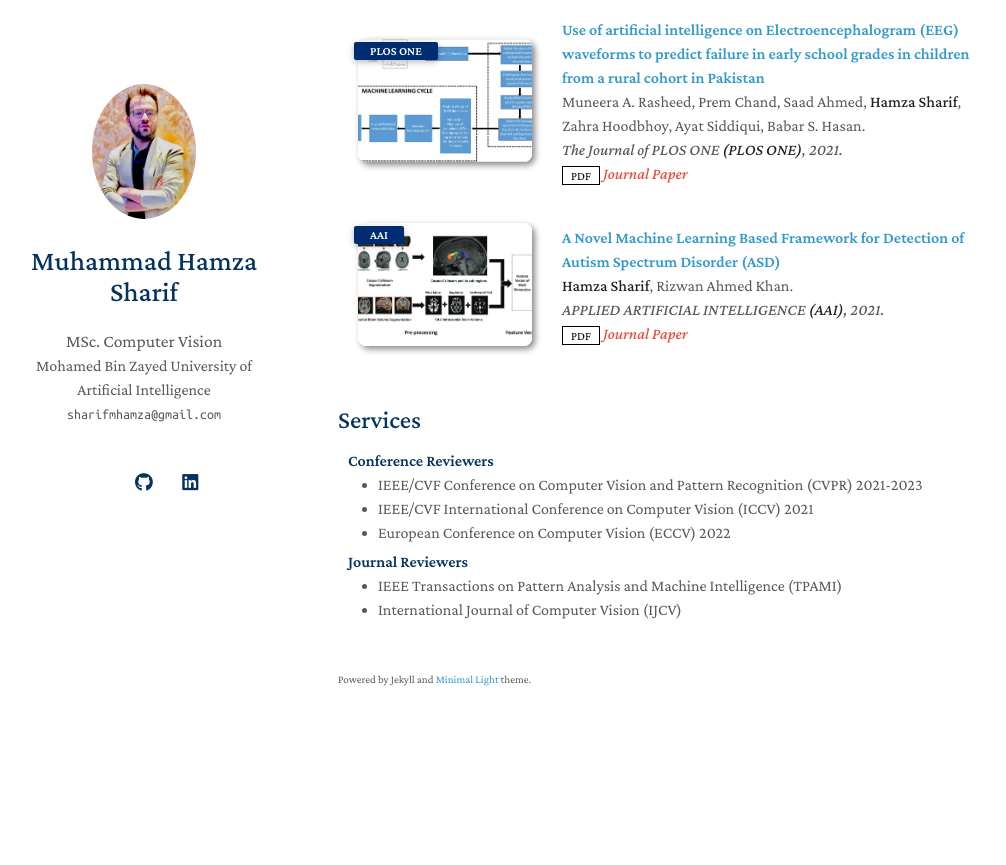
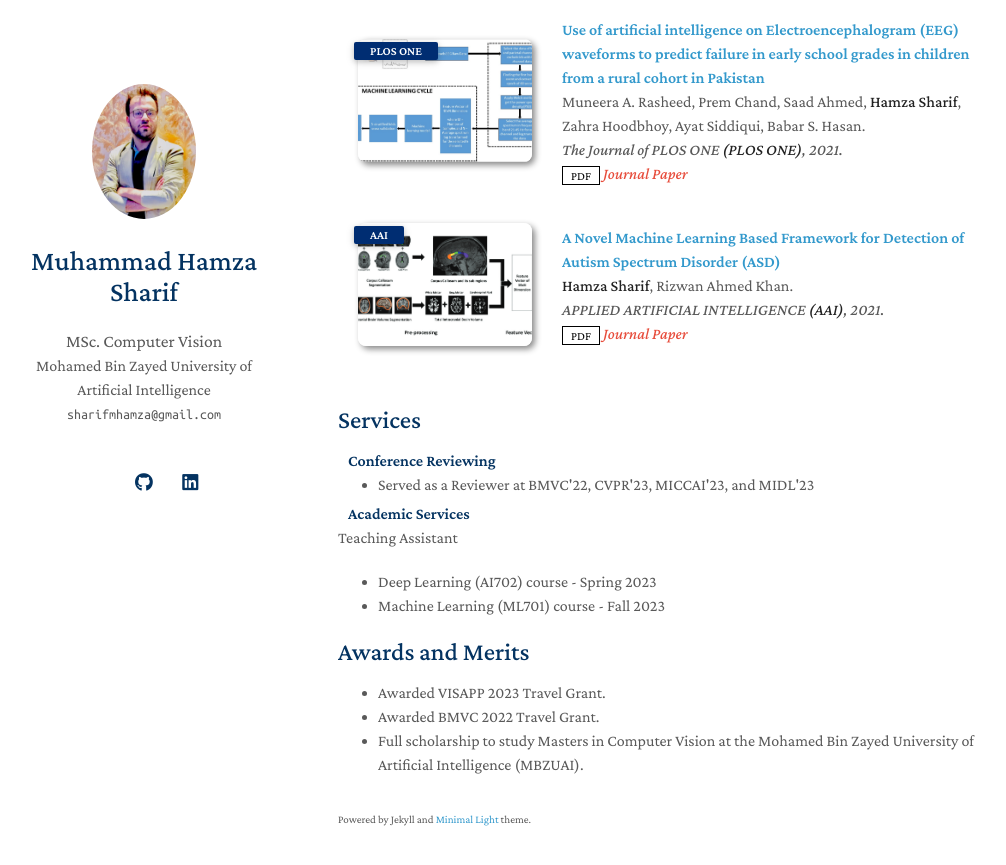
Before and after one commit to Sharifmhamza/sharifmhamza.github.io, a Jekyll site: the page built from index.md, in a window 1280 px wide and 900 px high, scrolled down 2052 px. Shown: the top 865 px of the window, without its empty margins (132-1138 px from the left). Built offline with Jekyll 4.4.1, drawn with Linux system fonts in a browser that asks for light colours; a style sheet for code colours, icons or effects is not loaded; our own code applies the rules of GitHub Pages for plain Markdown files; before the commit the page ends 2812 px from its top, so only the background shows below that.

Commit message:
Update services.md

```diff
--- a/_includes/services.md
+++ b/_includes/services.md
@@ -1,16 +1,26 @@
 ## Services
 
-<h4 style="margin:0 10px 0;">Conference Reviewers</h4>
+<h4 style="margin:0 10px 0;">Conference Reviewing</h4>
 
 <ul style="margin:0 0 5px;">
-  <li><a href="http://cvpr2023.thecvf.com/"><autocolor>IEEE/CVF Conference on Computer Vision and Pattern Recognition (CVPR) 2021-2023</autocolor></a></li>
-  <li><a href="http://iccv2021.thecvf.com/"><autocolor>IEEE/CVF International Conference on Computer Vision (ICCV) 2021</autocolor></a></li>
-  <li><a href="https://eccv2022.ecva.net/"><autocolor>European Conference on Computer Vision (ECCV) 2022</autocolor></a></li>
+  <li><autocolor>Served as a Reviewer at BMVC'22, CVPR'23, MICCAI'23, and MIDL'23</autocolor></li>
 </ul>
 
-<h4 style="margin:0 10px 0;">Journal Reviewers</h4>
+<h4 style="margin:0 10px 0;">Academic Services</h4>
+Teaching Assistant
+<ul style="margin:0 0 20px;">
+  <li><autocolor>Deep Learning (AI702) course - Spring 2023</autocolor></li>
+  <li><autocolor>Machine Learning (ML701) course - Fall 2023</autocolor></li>
+</ul>
 
-<ul style="margin:0 0 20px;">
-  <li><a href="https://www.computer.org/csdl/journal/tp"><autocolor>IEEE Transactions on Pattern Analysis and Machine Intelligence (TPAMI)</autocolor></a></li>
-  <li><a href="https://www.springer.com/journal/11263"><autocolor>International Journal of Computer Vision (IJCV)</autocolor></a></li>
+
+## Awards and Merits
+
+<!-- <h4 style="margin:0 10px 0;">Work Experience</h4> -->
+
+<ul style="margin:0 0 5px;">
+
+  <li><a href="https://visapp.scitevents.org/?y=2023"><autocolor>Awarded VISAPP 2023 Travel Grant.</autocolor></a></li>
+  <li><a href="https://bmvc2022.org/"><autocolor>Awarded BMVC 2022 Travel Grant.</autocolor></a></li>
+  <li><a href="http://www.mbzuai.ac.ae"><autocolor>Full scholarship to study Masters in Computer Vision at the Mohamed Bin Zayed University of Artificial Intelligence (MBZUAI).</autocolor></a></li>
 </ul>
```
